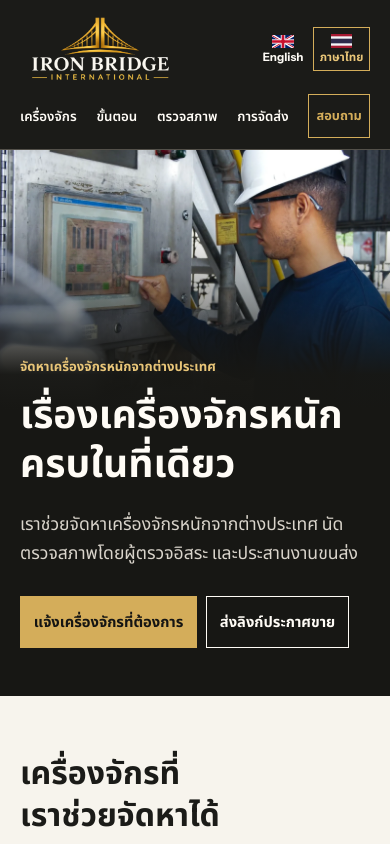
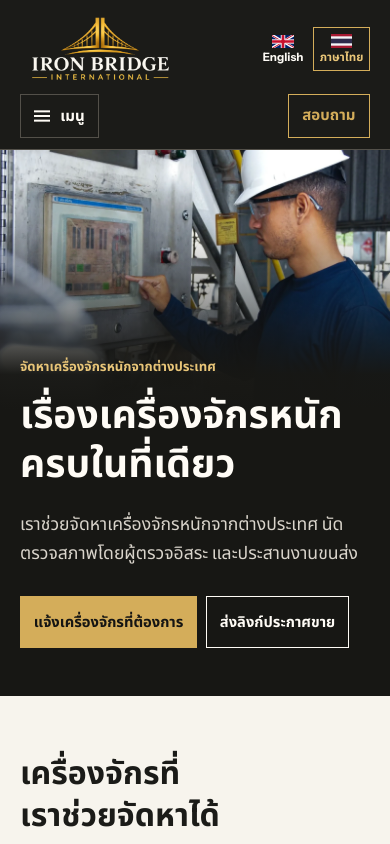
Before and after one commit to kilpatrick-anthony/ironbridge, a website: page site/th/index.html in a window 390 px wide. Shown: the top 844 px of the page. Drawn offline with Linux system fonts and the light colour scheme.

Commit message:
Keep enquiries accessible in the mobile navigation

```diff
--- /dev/null
+++ b/site/assets/navigation.js
@@ -0,0 +1,40 @@
+const navigation = document.querySelector('.site-nav');
+const menuButton = navigation.querySelector('.nav-toggle');
+const menuLinks = navigation.querySelector('#site-nav-links');
+const compactHeader = window.matchMedia('(max-width: 35rem)');
+
+function setMenuOpen(open) {
+  menuButton.setAttribute('aria-expanded', String(open));
+  menuLinks.hidden = compactHeader.matches && !open;
+}
+
+function updateHeader() {
+  const focusWasInLinks = menuLinks.contains(document.activeElement);
+  const focusWasOnToggle = document.activeElement === menuButton;
+  menuButton.hidden = !compactHeader.matches;
+  setMenuOpen(false);
+  if (compactHeader.matches && focusWasInLinks) menuButton.focus();
+  if (!compactHeader.matches && focusWasOnToggle) menuLinks.querySelector('a').focus();
+}
+
+menuButton.addEventListener('click', () => {
+  setMenuOpen(menuButton.getAttribute('aria-expanded') !== 'true');
+});
+
+navigation.addEventListener('keydown', (event) => {
+  if (event.key === 'Escape' && menuButton.getAttribute('aria-expanded') === 'true') {
+    event.preventDefault();
+    setMenuOpen(false);
+    menuButton.focus();
+  }
+});
+
+navigation.addEventListener('click', (event) => {
+  const link = event.target.closest('a');
+  if (compactHeader.matches && link?.pathname === window.location.pathname && link.hash) {
+    setMenuOpen(false);
+  }
+});
+
+compactHeader.addEventListener('change', updateHeader);
+updateHeader();
--- a/site/assets/site.css
+++ b/site/assets/site.css
@@ -104,6 +104,7 @@ input, button { font: inherit; }
   height: auto;
 }
 .site-nav { display: flex; gap: clamp(1rem, 3vw, 2.5rem); align-items: center; justify-self: end; }
+.site-nav-links { display: flex; align-items: center; gap: inherit; }
 .nav-link { font-size: .94rem; font-weight: 600; text-decoration: none; }
 .nav-link:hover, .text-link:hover { text-decoration: underline; text-underline-offset: .25em; }
 
@@ -361,12 +362,43 @@ html[lang="th"] .equipment-link span { font-size: clamp(1.05rem, 2vw, 1.65rem);
 @media (max-width: 35rem) {
   .header-inner { min-height: auto; padding-block: .95rem .7rem; }
   .wordmark img { width: clamp(8.5rem, 42vw, 10rem); }
-  .site-nav { width: 100%; justify-content: space-between; flex-wrap: wrap; gap: .25rem .45rem; }
+  .site-nav {
+    display: grid;
+    grid-template-columns: minmax(0, 1fr) auto;
+    grid-template-areas: "toggle enquire" "links links";
+    gap: 0 .75rem;
+    width: 100%;
+  }
+  .nav-toggle {
+    grid-area: toggle;
+    justify-self: start;
+    display: inline-flex;
+    align-items: center;
+    gap: .65rem;
+    min-height: 2.75rem;
+    padding-inline: .8rem;
+    border: 1px solid var(--dark-line);
+    background: transparent;
+    color: var(--white);
+    font-size: .94rem;
+    font-weight: 700;
+    cursor: pointer;
+  }
+  .nav-toggle:hover, .nav-toggle[aria-expanded="true"] { border-color: var(--gold); }
+  .nav-toggle-icon { width: 1rem; height: 2px; background: currentColor; box-shadow: 0 -.29rem, 0 .29rem; }
+  .site-nav-links {
+    grid-area: links;
+    display: grid;
+    grid-template-columns: repeat(2, minmax(0, 1fr));
+    gap: .25rem .65rem;
+    margin-top: .55rem;
+    padding-top: .4rem;
+    border-top: 1px solid var(--dark-line);
+  }
   .language-switcher a { flex-direction: column; justify-content: center; gap: .2rem; padding: .25rem .35rem; font-size: .72rem; line-height: 1.15; }
-  .nav-link { min-height: 2.75rem; display: flex; align-items: center; font-size: .83rem; }
-  .site-header .button { padding-inline: .45rem; font-size: .8rem; }
+  .nav-link { min-height: 2.75rem; display: flex; align-items: center; padding-inline: .4rem; }
+  .site-nav > .button { grid-area: enquire; min-height: 2.75rem; padding-inline: .85rem; font-size: .94rem; white-space: nowrap; }
   html[lang="en"] .hero h1 { font-size: clamp(3rem, 15vw, 4.4rem); }
-  html[lang="th"] .site-nav { white-space: normal; }
   html[lang="th"] .hero h1 { font-size: clamp(2.25rem, 10vw, 2.65rem); }
   .hero-actions { gap: .55rem; }
   .hero-actions .button { padding-inline: .8rem; font-size: .92rem; }
@@ -374,11 +406,6 @@ html[lang="th"] .equipment-link span { font-size: clamp(1.05rem, 2vw, 1.65rem);
   .process-list li, .process-list li + li { padding-right: .5rem; }
 }
 
-@media (max-width: 24rem) {
-  .site-nav { flex-wrap: wrap; justify-content: flex-start; column-gap: .55rem; }
-  .site-nav .button { margin-inline-start: auto; }
-}
-
 @media (max-width: 21.5rem) {
   .footer-socials { display: grid; grid-template-columns: repeat(3, 2.75rem); }
 }
--- a/site/th/index.html
+++ b/site/th/index.html
@@ -11,6 +11,7 @@
   <link rel="alternate" hreflang="th" href="https://ironbridgemachinery.com/th/">
   <link rel="stylesheet" href="/assets/site.css">
   <script src="/assets/enquiry.js" defer></script>
+  <script src="/assets/navigation.js" defer></script>
 </head>
 <body>
   <a class="skip-link" href="#main">ข้ามไปยังเนื้อหา</a>
@@ -20,10 +21,15 @@
         <img src="/assets/photos/iron-bridge-logo-dark.png" alt="" width="1000" height="427">
       </a>
       <nav class="site-nav" aria-label="เมนูหลัก">
-        <a class="nav-link" href="#machinery">เครื่องจักร</a>
-        <a class="nav-link" href="#process">ขั้นตอน</a>
-        <a class="nav-link" href="/th/inspections/">ตรวจสภาพ</a>
-        <a class="nav-link" href="#shipping">การจัดส่ง</a>
+        <button class="nav-toggle" type="button" aria-expanded="false" aria-controls="site-nav-links" hidden>
+          <span class="nav-toggle-icon" aria-hidden="true"></span>เมนู
+        </button>
+        <div class="site-nav-links" id="site-nav-links">
+          <a class="nav-link" href="#machinery">เครื่องจักร</a>
+          <a class="nav-link" href="#process">ขั้นตอน</a>
+          <a class="nav-link" href="/th/inspections/">ตรวจสภาพ</a>
+          <a class="nav-link" href="#shipping">การจัดส่ง</a>
+        </div>
         <a class="button button-outline" href="#enquiry">สอบถาม</a>
       </nav>
       <nav class="language-switcher" aria-label="เลือกภาษา">
```
Also changed, not shown: site/index.html (+10 -4 lines), site/inspections/index.html (+10 -4 lines), site/th/inspections/index.html (+10 -4 lines).
